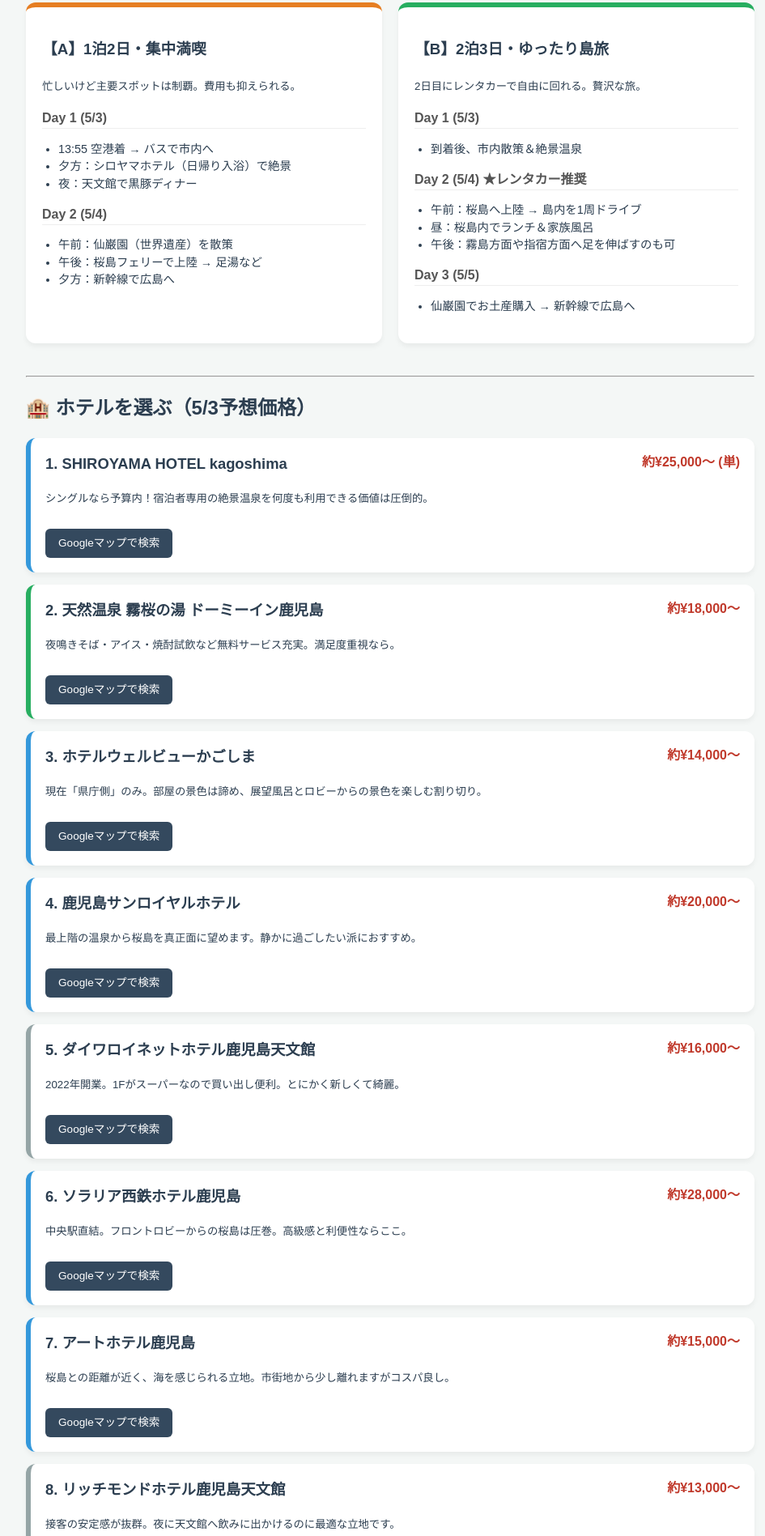
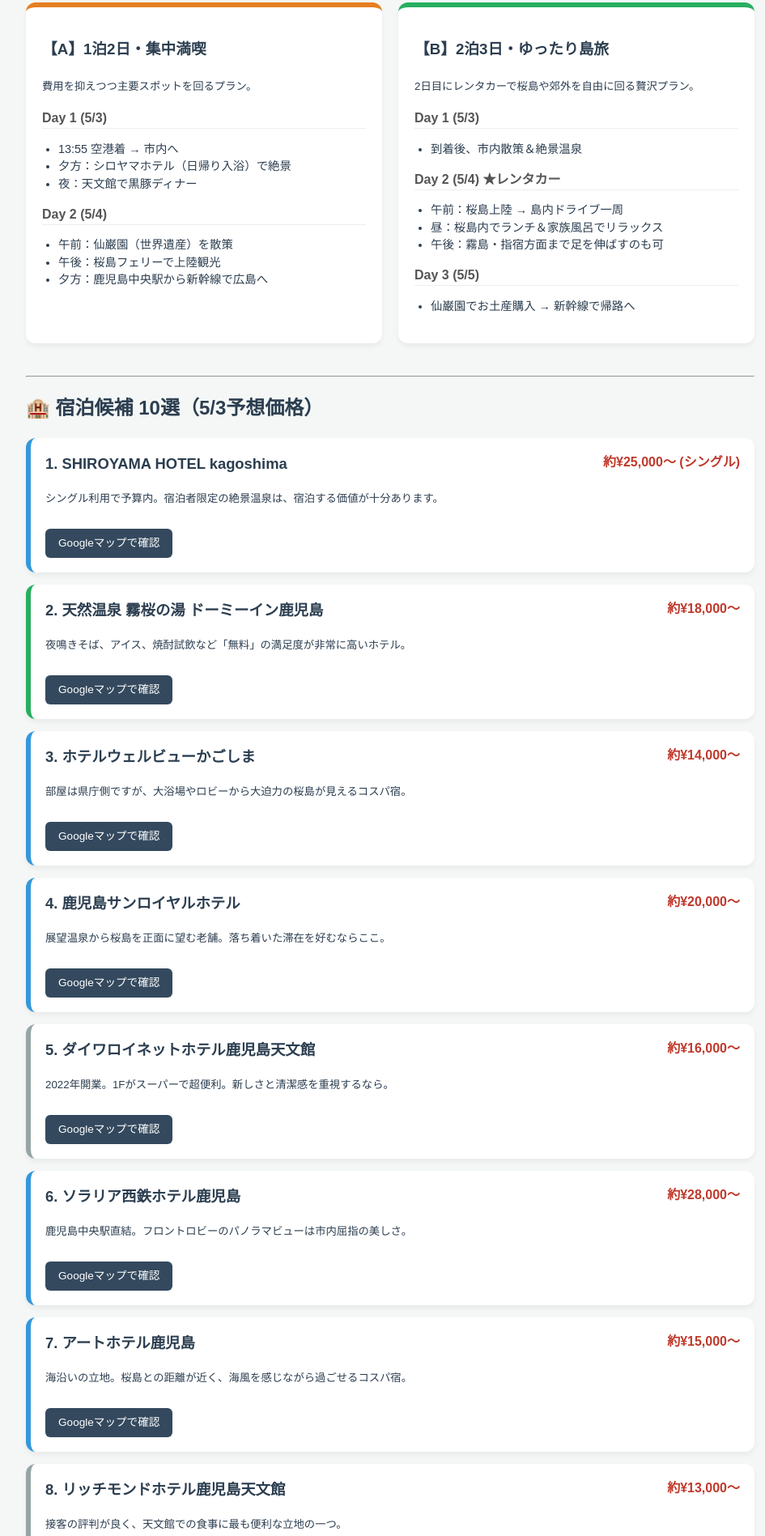
Before and after one commit to yyano81/mine, a plain HTML site: page kagoshima_plan.html in a window 1280 px wide. Shown: the part 318-2215 px from the top of the page at 81% size, without its empty margins (158-1103 px from the left). Drawn offline with Linux system fonts and the light colour scheme.

Commit message:
kagoshima_plan.html を更新

```diff
--- a/kagoshima_plan.html
+++ b/kagoshima_plan.html
@@ -35,7 +35,6 @@
         .hotel-header { display: flex; justify-content: space-between; align-items: flex-start; margin-bottom: 8px; }
         .hotel-name { font-size: 1.15rem; font-weight: bold; }
         .price { color: #c0392b; font-weight: bold; font-size: 1rem; }
-        .tag { font-size: 0.75rem; background: #eee; padding: 3px 10px; border-radius: 4px; margin-right: 5px; font-weight: bold; }
 
         .map-btn {
             display: inline-block; background: #34495e; color: white; text-decoration: none;
@@ -47,8 +46,8 @@
 <body>
 
 <header>
-    <h1>🌋 鹿児島旅行 どっちにする？</h1>
-    <p>13:55着 鹿児島空港発 〜 広島へ新幹線</p>
+    <h1>🌋 鹿児島旅行 検討シート</h1>
+    <p>5/3(日) 13:55着 〜 広島へ新幹線</p>
 </header>
 
 <div class="container">
@@ -58,139 +57,130 @@
     <div class="comparison-grid">
         <div class="plan-box plan-a">
             <h3>【A】1泊2日・集中満喫</h3>
-            <p><small>忙しいけど主要スポットは制覇。費用も抑えられる。</small></p>
+            <p><small>費用を抑えつつ主要スポットを回るプラン。</small></p>
             <span class="day-label">Day 1 (5/3)</span>
             <ul>
-                <li>13:55 空港着 → バスで市内へ</li>
+                <li>13:55 空港着 → 市内へ</li>
                 <li>夕方：シロヤマホテル（日帰り入浴）で絶景</li>
                 <li>夜：天文館で黒豚ディナー</li>
             </ul>
             <span class="day-label">Day 2 (5/4)</span>
             <ul>
                 <li>午前：仙巌園（世界遺産）を散策</li>
-                <li>午後：桜島フェリーで上陸 → 足湯など</li>
-                <li>夕方：新幹線で広島へ</li>
+                <li>午後：桜島フェリーで上陸観光</li>
+                <li>夕方：鹿児島中央駅から新幹線で広島へ</li>
             </ul>
         </div>
 
         <div class="plan-box plan-b">
             <h3>【B】2泊3日・ゆったり島旅</h3>
-            <p><small>2日目にレンタカーで自由に回れる。贅沢な旅。</small></p>
+            <p><small>2日目にレンタカーで桜島や郊外を自由に回る贅沢プラン。</small></p>
             <span class="day-label">Day 1 (5/3)</span>
             <ul>
                 <li>到着後、市内散策＆絶景温泉</li>
             </ul>
-            <span class="day-label">Day 2 (5/4) ★レンタカー推奨</span>
+            <span class="day-label">Day 2 (5/4) ★レンタカー</span>
             <ul>
-                <li>午前：桜島へ上陸 → 島内を1周ドライブ</li>
-                <li>昼：桜島内でランチ＆家族風呂</li>
-                <li>午後：霧島方面や指宿方面へ足を伸ばすのも可</li>
+                <li>午前：桜島上陸 → 島内ドライブ一周</li>
+                <li>昼：桜島内でランチ＆家族風呂でリラックス</li>
+                <li>午後：霧島・指宿方面まで足を伸ばすのも可</li>
             </ul>
             <span class="day-label">Day 3 (5/5)</span>
             <ul>
-                <li>仙巌園でお土産購入 → 新幹線で広島へ</li>
+                <li>仙巌園でお土産購入 → 新幹線で帰路へ</li>
             </ul>
         </div>
     </div>
 
     <hr>
 
-    <h2>🏨 ホテルを選ぶ（5/3予想価格）</h2>
+    <h2>🏨 宿泊候補 10選（5/3予想価格）</h2>
     <div class="hotel-list">
         <div class="hotel-card c-view">
             <div class="hotel-header">
                 <span class="hotel-name">1. SHIROYAMA HOTEL kagoshima</span>
-                <span class="price">約¥25,000〜 (単)</span>
+                <span class="price">約¥25,000〜 (シングル)</span>
             </div>
-            <p><small>シングルなら予算内！宿泊者専用の絶景温泉を何度も利用できる価値は圧倒的。</small></p>
-            <a href="http://googleusercontent.com/maps.google.com/search/?api=1&query=SHIROYAMA HOTEL kagoshima" target="_blank" class="map-btn">Googleマップで検索</a>
+            <p><small>シングル利用で予算内。宿泊者限定の絶景温泉は、宿泊する価値が十分あります。</small></p>
+            <a href="http://googleusercontent.com/maps.google.com/search/?api=1&query=SHIROYAMA HOTEL kagoshima" target="_blank" class="map-btn">Googleマップで確認</a>
         </div>
-
         <div class="hotel-card c-service">
             <div class="hotel-header">
                 <span class="hotel-name">2. 天然温泉 霧桜の湯 ドーミーイン鹿児島</span>
                 <span class="price">約¥18,000〜</span>
             </div>
-            <p><small>夜鳴きそば・アイス・焼酎試飲など無料サービス充実。満足度重視なら。</small></p>
-            <a href="http://googleusercontent.com/maps.google.com/search/?api=1&query=天然温泉 霧桜の湯 ドーミーイン鹿児島" target="_blank" class="map-btn">Googleマップで検索</a>
+            <p><small>夜鳴きそば、アイス、焼酎試飲など「無料」の満足度が非常に高いホテル。</small></p>
+            <a href="http://googleusercontent.com/maps.google.com/search/?api=1&query=天然温泉 霧桜の湯 ドーミーイン鹿児島" target="_blank" class="map-btn">Googleマップで確認</a>
         </div>
-
         <div class="hotel-card c-view">
             <div class="hotel-header">
                 <span class="hotel-name">3. ホテルウェルビューかごしま</span>
                 <span class="price">約¥14,000〜</span>
             </div>
-            <p><small>現在「県庁側」のみ。部屋の景色は諦め、展望風呂とロビーからの景色を楽しむ割り切り。</small></p>
-            <a href="http://googleusercontent.com/maps.google.com/search/?api=1&query=ホテルウェルビューかごしま" target="_blank" class="map-btn">Googleマップで検索</a>
+            <p><small>部屋は県庁側ですが、大浴場やロビーから大迫力の桜島が見えるコスパ宿。</small></p>
+            <a href="http://googleusercontent.com/maps.google.com/search/?api=1&query=ホテルウェルビューかごしま" target="_blank" class="map-btn">Googleマップで確認</a>
         </div>
-
         <div class="hotel-card c-view">
             <div class="hotel-header">
                 <span class="hotel-name">4. 鹿児島サンロイヤルホテル</span>
                 <span class="price">約¥20,000〜</span>
             </div>
-            <p><small>最上階の温泉から桜島を真正面に望めます。静かに過ごしたい派におすすめ。</small></p>
-            <a href="http://googleusercontent.com/maps.google.com/search/?api=1&query=鹿児島サンロイヤルホテル" target="_blank" class="map-btn">Googleマップで検索</a>
+            <p><small>展望温泉から桜島を正面に望む老舗。落ち着いた滞在を好むならここ。</small></p>
+            <a href="http://googleusercontent.com/maps.google.com/search/?api=1&query=鹿児島サンロイヤルホテル" target="_blank" class="map-btn">Googleマップで確認</a>
         </div>
-
         <div class="hotel-card c-standard">
             <div class="hotel-header">
                 <span class="hotel-name">5. ダイワロイネットホテル鹿児島天文館</span>
                 <span class="price">約¥16,000〜</span>
             </div>
-            <p><small>2022年開業。1Fがスーパーなので買い出し便利。とにかく新しくて綺麗。</small></p>
-            <a href="http://googleusercontent.com/maps.google.com/search/?api=1&query=ダイワロイネットホテル鹿児島天文館" target="_blank" class="map-btn">Googleマップで検索</a>
+            <p><small>2022年開業。1Fがスーパーで超便利。新しさと清潔感を重視するなら。</small></p>
+            <a href="http://googleusercontent.com/maps.google.com/search/?api=1&query=ダイワロイネットホテル鹿児島天文館" target="_blank" class="map-btn">Googleマップで確認</a>
         </div>
-
         <div class="hotel-card c-view">
             <div class="hotel-header">
                 <span class="hotel-name">6. ソラリア西鉄ホテル鹿児島</span>
                 <span class="price">約¥28,000〜</span>
             </div>
-            <p><small>中央駅直結。フロントロビーからの桜島は圧巻。高級感と利便性ならここ。</small></p>
-            <a href="http://googleusercontent.com/maps.google.com/search/?api=1&query=ソラリア西鉄ホテル鹿児島" target="_blank" class="map-btn">Googleマップで検索</a>
+            <p><small>鹿児島中央駅直結。フロントロビーのパノラマビューは市内屈指の美しさ。</small></p>
+            <a href="http://googleusercontent.com/maps.google.com/search/?api=1&query=ソラリア西鉄ホテル鹿児島" target="_blank" class="map-btn">Googleマップで確認</a>
         </div>
-
         <div class="hotel-card c-view">
             <div class="hotel-header">
                 <span class="hotel-name">7. アートホテル鹿児島</span>
                 <span class="price">約¥15,000〜</span>
             </div>
-            <p><small>桜島との距離が近く、海を感じられる立地。市街地から少し離れますがコスパ良し。</small></p>
-            <a href="http://googleusercontent.com/maps.google.com/search/?api=1&query=アートホテル鹿児島" target="_blank" class="map-btn">Googleマップで検索</a>
+            <p><small>海沿いの立地。桜島との距離が近く、海風を感じながら過ごせるコスパ宿。</small></p>
+            <a href="http://googleusercontent.com/maps.google.com/search/?api=1&query=アートホテル鹿児島" target="_blank" class="map-btn">Googleマップで確認</a>
         </div>
-
         <div class="hotel-card c-standard">
             <div class="hotel-header">
                 <span class="hotel-name">8. リッチモンドホテル鹿児島天文館</span>
                 <span class="price">約¥13,000〜</span>
             </div>
-            <p><small>接客の安定感が抜群。夜に天文館へ飲みに出かけるのに最適な立地です。</small></p>
-            <a href="http://googleusercontent.com/maps.google.com/search/?api=1&query=リッチモンドホテル鹿児島天文館" target="_blank" class="map-btn">Googleマップで検索</a>
+            <p><small>接客の評判が良く、天文館での食事に最も便利な立地の一つ。</small></p>
+            <a href="http://googleusercontent.com/maps.google.com/search/?api=1&query=リッチモンドホテル鹿児島天文館" target="_blank" class="map-btn">Googleマップで確認</a>
         </div>
-
         <div class="hotel-card c-standard">
             <div class="hotel-header">
                 <span class="hotel-name">9. JR九州ホテル鹿児島</span>
                 <span class="price">約¥17,000〜</span>
             </div>
-            <p><small>新幹線改札直結。移動時間を最小限にして、観光を最大化したい人向け。</small></p>
-            <a href="http://googleusercontent.com/maps.google.com/search/?api=1&query=JR九州ホテル鹿児島" target="_blank" class="map-btn">Googleマップで検索</a>
+            <p><small>新幹線改札から直結。とにかく移動を楽に、時間を有効活用したいならここ。</small></p>
+            <a href="http://googleusercontent.com/maps.google.com/search/?api=1&query=JR九州ホテル鹿児島" target="_blank" class="map-btn">Googleマップで確認</a>
         </div>
-
         <div class="hotel-card c-service">
             <div class="hotel-header">
                 <span class="hotel-name">10. センチュリオンホテル鹿児島天文館</span>
                 <span class="price">約¥12,000〜</span>
             </div>
-            <p><small>とにかく安く抑えたい派。大浴場やサウナも充実しています。</small></p>
-            <a href="http://googleusercontent.com/maps.google.com/search/?api=1&query=センチュリオンホテル鹿児島天文館" target="_blank" class="map-btn">Googleマップで検索</a>
+            <p><small>予算を抑えたい派の味方。大浴場とサウナでリフレッシュできます。</small></p>
+            <a href="http://googleusercontent.com/maps.google.com/search/?api=1&query=センチュリオンホテル鹿児島天文館" target="_blank" class="map-btn">Googleマップで確認</a>
         </div>
     </div>
 
     <div class="footer-note">
-        <strong>💡 夫への提案</strong><br>
-        「GWでどこも高いけど、このリストから選べば間違いなし！宿泊費を工夫して浮かせて、その分鹿児島でお腹いっぱい美味しいものを食べない？」
+        <strong>💡 夫へ：</strong><br>
+        「GWでも賢く選べば贅沢できるよ！どの日程・ホテルが気になるか教えてね」
     </div>
 </div>
 
```
